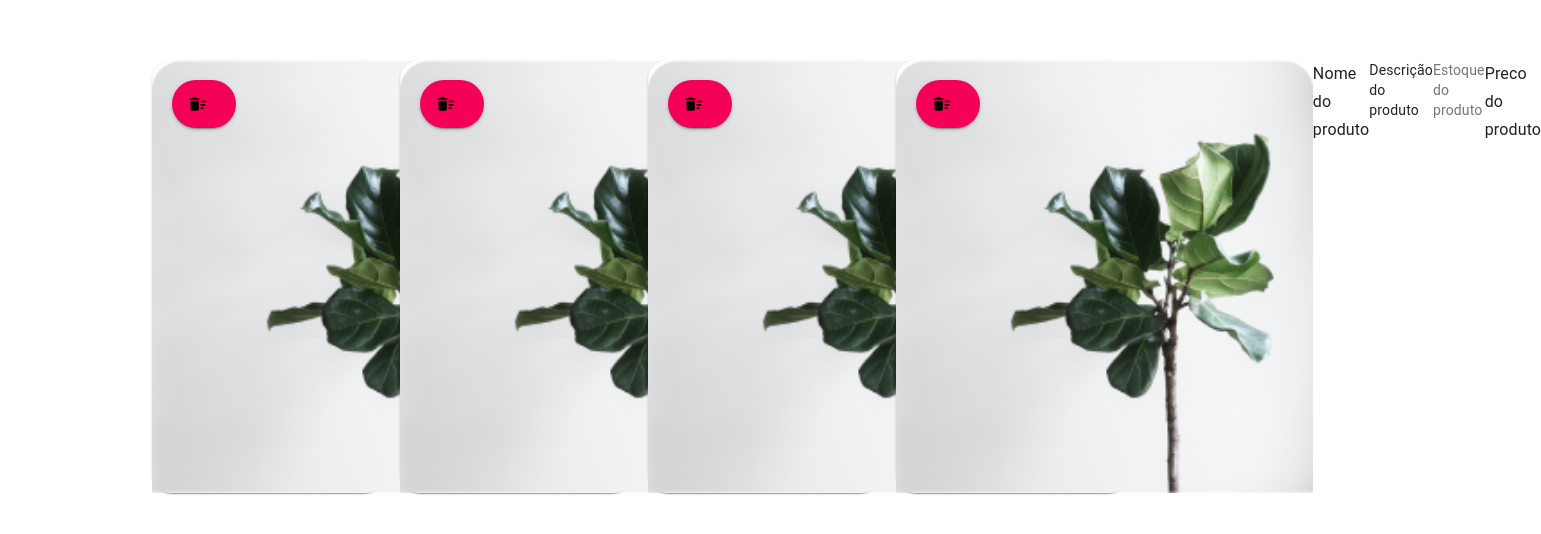
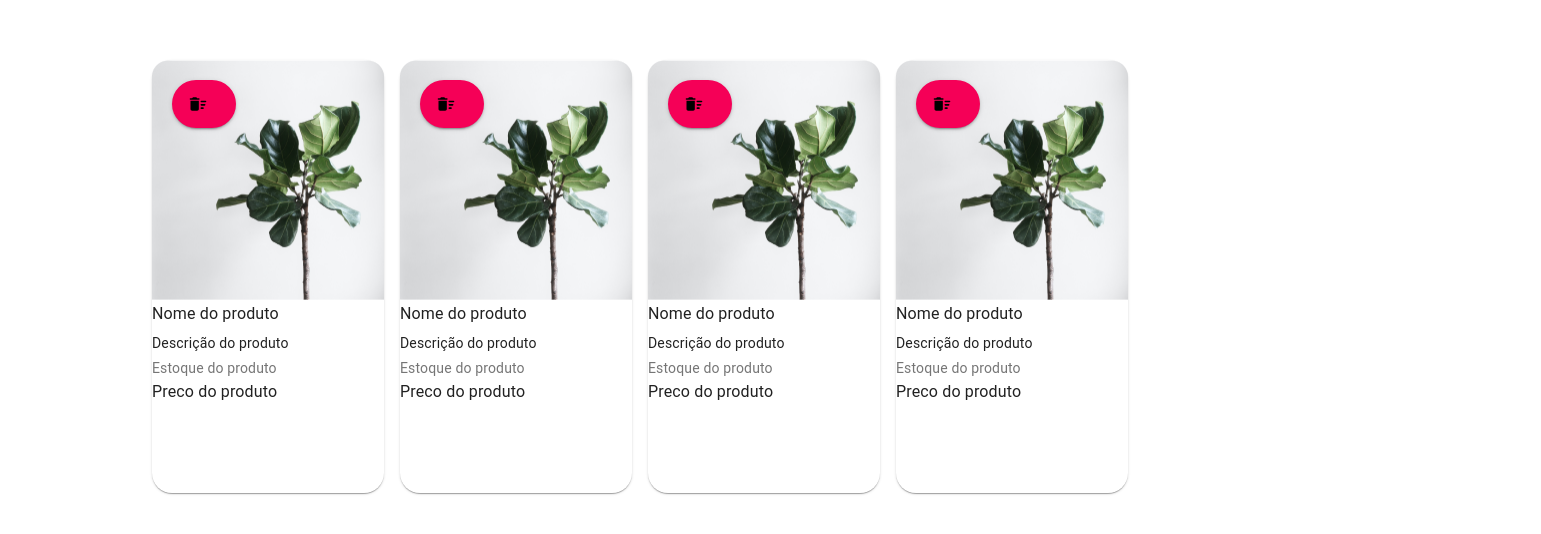
Before and after one commit to pforbrig/desafio-frontend-modulo3-noturno, a React (Create React App) app: page /produtos in a window 1280 px wide. Shown: the part 124-658 px from the top of the page, 1541 px wide, since content can reach past the window. Built offline with nearby package versions, Linux system fonts and the light colour scheme.

Commit message:
Melhoria no layout do grid 2

```diff
--- a/src/components/CustomGrid/style.js
+++ b/src/components/CustomGrid/style.js
@@ -9,7 +9,8 @@ export default makeStyles((theme) => ({
         height: 433,
         width: 232,
         borderRadius: 20,
-        display: 'flex'
+        display: 'flex',
+        flexDirection: 'column'
     },
     button: {
         width: 48,
@@ -18,6 +19,7 @@ export default makeStyles((theme) => ({
         marginTop: 20,
         marginLeft: 20,
         position: 'absolute',
+        zIndex: 1,
         display: 'flex',
         justifyContent: 'center',
         alignItems: 'center'
@@ -25,5 +27,9 @@ export default makeStyles((theme) => ({
     },
     delete: {
         color: '#000000',
-    }
+    },
+    img: {
+        width: 232,
+        height: 240,
+    },
 }));
```
